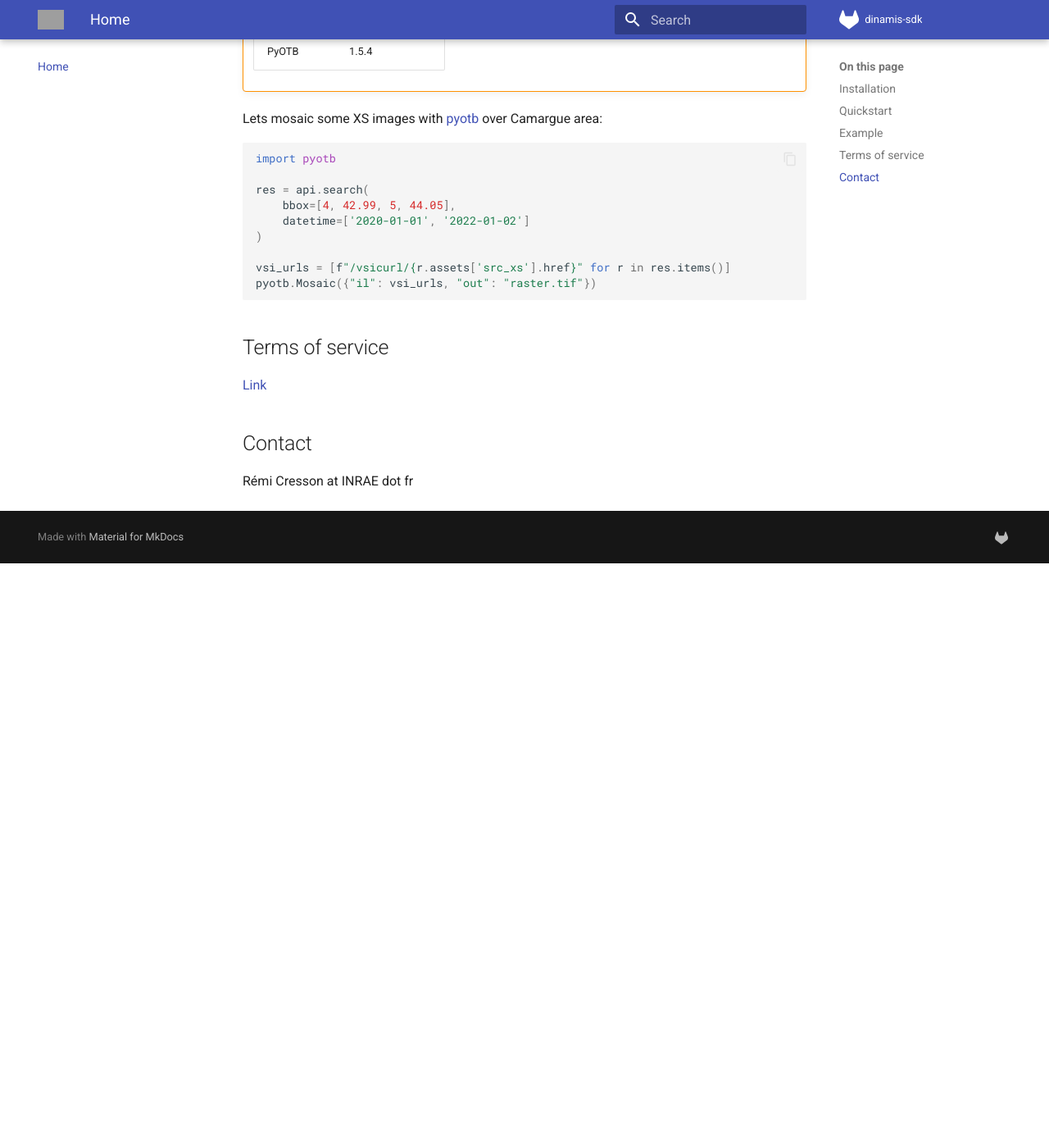
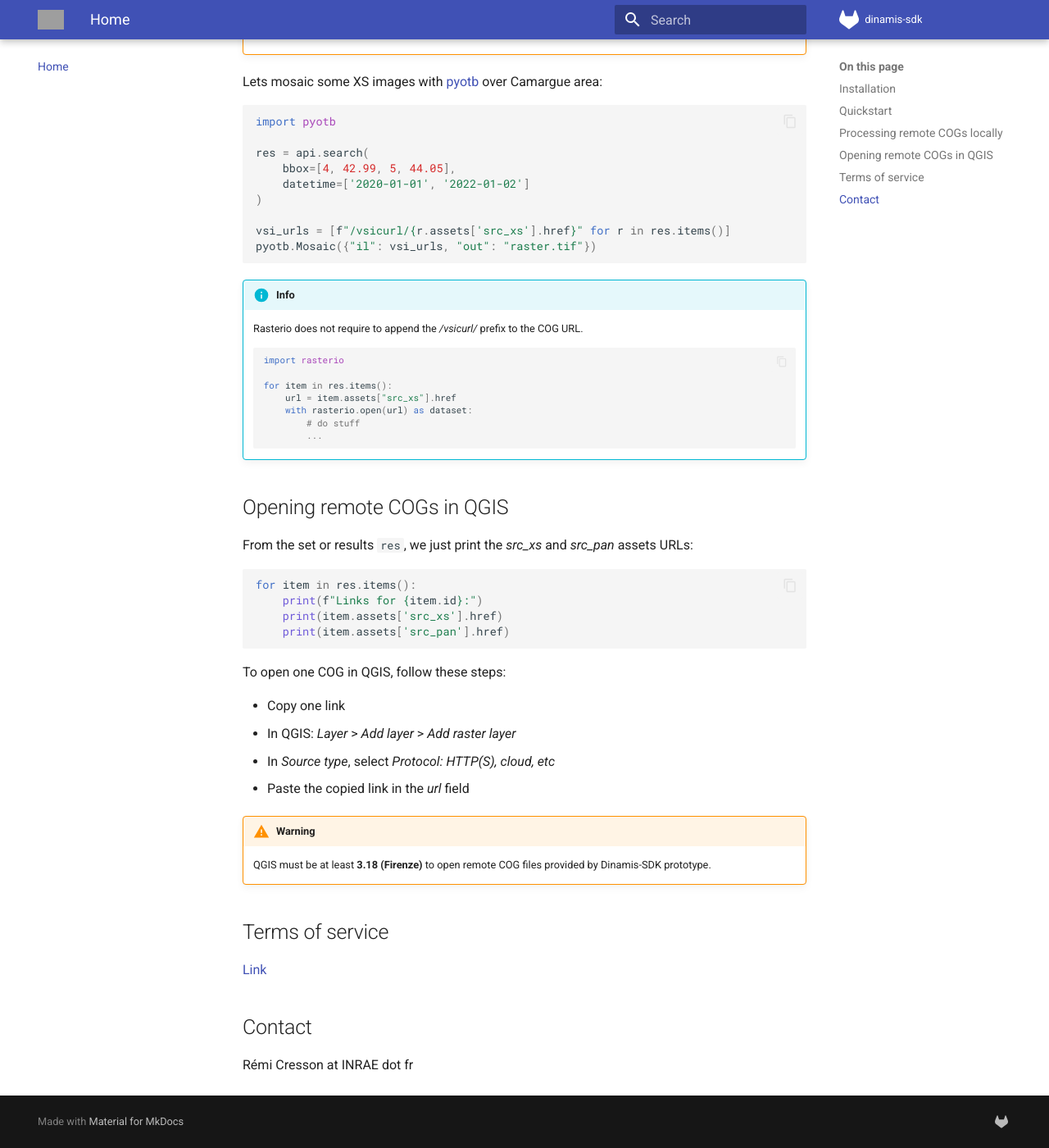
Before and after one commit to remicres/dinamis-sdk, an MkDocs documentation site: the page built from doc/index.md, in a window 1280 px wide and 1400 px high, scrolled down 1561 px. Shown: the whole window at 82% size. Built offline with MkDocs 1.6.1 and Material for MkDocs 9.7.7, drawn with Linux system fonts in a browser that asks for light colours; before the commit the page ends 2248 px from its top, so only the background shows below that; some of the changed text lies outside the part shown; grey boxes are pictures that could not be loaded.

Commit message:
DOC: update

````diff
--- a/doc/index.md
+++ b/doc/index.md
@@ -60,7 +60,7 @@ applied directly on a particular `pystac.item`, `pystac.collection`,
 The API reference can be found
 [here](https://s3-signing-dinamis.apps.okd.crocc.meso.umontpellier.fr/docs).
 
-## Example
+## Processing remote COGs locally
 
 The following demonstrates how to process remote COGs locally with your
 favorite tool.
@@ -92,6 +91,45 @@ vsi_urls = [f"/vsicurl/{r.assets['src_xs'].href}" for r in res.items()]
 pyotb.Mosaic({"il": vsi_urls, "out": "raster.tif"})
 ```
 
+!!! Info
+
+    Rasterio does not require to append the */vsicurl/* prefix to the COG URL.
+
+    ```python
+    import rasterio
+
+    for item in res.items():
+        url = item.assets["src_xs"].href
+        with rasterio.open(url) as dataset:
+            # do stuff
+            ...
+    ```
+
+## Opening remote COGs in QGIS
+
+From the set or results `res`, we just print the *src_xs* and *src_pan* assets
+URLs:
+
+```python
+for item in res.items():
+    print(f"Links for {item.id}:")
+    print(item.assets['src_xs'].href)
+    print(item.assets['src_pan'].href)
+```
+
+To open one COG in QGIS, follow these steps:
+
+- Copy one link
+- In QGIS: *Layer* > *Add layer* > *Add raster layer*
+- In *Source type*, select *Protocol: HTTP(S), cloud, etc*
+- Paste the copied link in the *url* field
+
+!!! Warning
+
+    QGIS must be at least **3.18 (Firenze)** to open remote COG files provided
+    by Dinamis-SDK prototype.
+
+
 ## Terms of service
 
 [Link](https://ids-dinamis.data-terra.org/web/guest/37)
````
Also changed, not shown: other parts of doc/index.md (+0 -1 lines), doc/examples.md (added, +53 -0 lines).
